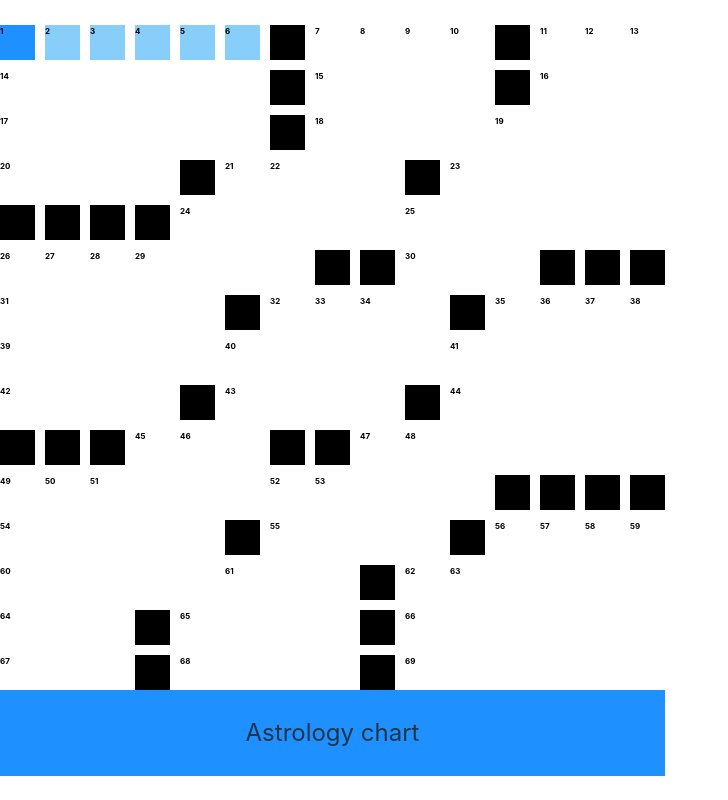
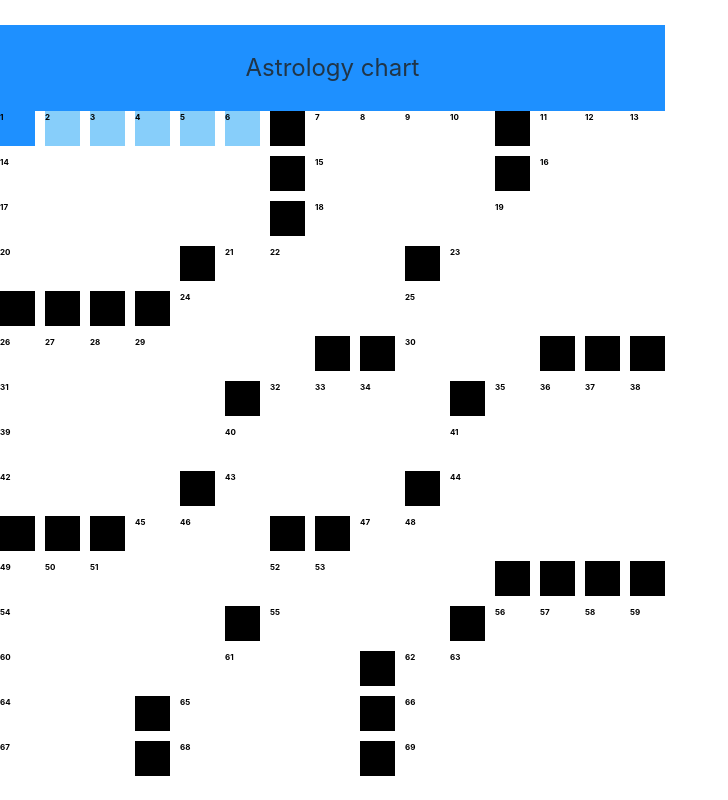
Before and after one commit to alicia4550/nyt-crossword, a React (Vite) app: page / in a window 1280 px wide. Shown: the whole page, without its empty margins (0-728 px from the left). Built offline with nearby package versions, Linux system fonts and the light colour scheme.

Commit message:
Refactor crossword grid into component

```diff
--- a/src/App.css
+++ b/src/App.css
@@ -1,5 +1,6 @@
-.grid-container > label {
-    height: 35px;
+.grid-container {
+    width: 665px;
+    height: 665px;
 }
 
 .clueNumber {
@@ -10,12 +11,12 @@
 }
 
 input {
-    width: 25px;
-    height: 25px;
+    width: 100%;
+    height: 100%;
     background-color: transparent;
     position: absolute;
-    top: 5px;
-    left: 3px;
+    top: 0%;
+    left: -4%;
     border: none;
     font-size: 2em;
     color: black;
--- a/src/App.jsx
+++ b/src/App.jsx
@@ -1,15 +1,81 @@
-import { useState } from 'react'
+import React from "react"
+
 import './App.css'
 
-import crosswordData from './crosswordData'
-import Crossword from './components/Crossword'
+import ClueHeader from "./components/ClueHeader"
+import Crossword from "./components/Crossword"
 
-function App() {
-  return (
-    <>
-        <Crossword data={crosswordData} />
-    </>
-  )
+import crosswordData from "./crosswordData"
+
+export default function App() {
+    const board = crosswordData.board
+
+    const playerBoard = board.map(row => {
+        return row.map(square => {
+            return square.value === "#" ? "#" : ""
+        })
+    })
+
+    const [gameState, setGameState] = React.useState({
+        activeSquare: {
+            row: 0,
+            col: 0
+        },
+        activeClue: 0,
+        isHorizontal: true,
+        playerBoard: playerBoard
+    })
+
+    function handleClick(row, col) {
+        setGameState(prevGameState => {
+            let toggleIsHorizontal = row === prevGameState.activeSquare.row && col === prevGameState.activeSquare.col
+            let newIsHorizontal = toggleIsHorizontal ? !prevGameState.isHorizontal : prevGameState.isHorizontal
+
+            return {
+                ...prevGameState,
+                activeSquare: {row: row, col: col},
+                activeClue: newIsHorizontal ? board[row][col].hClueNum : board[row][col].vClueNum,
+                isHorizontal: newIsHorizontal
+            }
+        })
+    }
+
+    function handleFocus(row, col) {
+        setGameState(prevGameState => {
+            return {
+                ...prevGameState,
+                activeSquare: {row: row, col: col},
+                activeClue: prevGameState.isHorizontal ? board[row][col].hClueNum : board[row][col].vClueNum,
+            }
+        })
+    }
+
+    function handleInput(event) {
+        const [row, col] = event.target.id.split("-")
+        setGameState(prevGameState => {
+            let newPlayerBoard = [...prevGameState.playerBoard]
+            newPlayerBoard[row][col] = event.target.value.toUpperCase()
+            return {
+                ...prevGameState,
+                playerBoard: newPlayerBoard
+            }
+        })
+    }
+
+    return (
+        <>
+            <ClueHeader
+                clueText={gameState.isHorizontal ?
+                    crosswordData.hClues[board[gameState.activeSquare.row][gameState.activeSquare.col].hClueNum] :
+                    crosswordData.vClues[board[gameState.activeSquare.row][gameState.activeSquare.col].vClueNum]}
+            />
+            <Crossword
+                board={board}
+                gameState={gameState}
+                handleClick={handleClick}
+                handleInput={handleInput}
+                handleFocus={handleFocus}
+            />
+        </>
+    )
 }
-
-export default App
--- /dev/null
+++ b/src/components/ClueHeader.jsx
@@ -0,0 +1,7 @@
+export default function ClueHeader(props) {
+    return (
+        <div className="clueText" style={{width: "615px"}}>
+            {props.clueText}
+        </div>
+    )
+}
--- a/src/components/Crossword.jsx
+++ b/src/components/Crossword.jsx
@@ -1,72 +1,16 @@
-import React from "react"
-
 import Square from "./Square"
 
 export default function Crossword(props) {
-    const board = props.data.board
-
-    const playerBoard = board.map(row => {
-        return row.map(square => {
-            return square.value === "#" ? "#" : ""
-        })
-    })
-
-    const [gameState, setGameState] = React.useState({
-        activeSquare: {
-            row: 0,
-            col: 0
-        },
-        activeClue: 0,
-        isHorizontal: true,
-        playerBoard: playerBoard
-    })
-
     const style = {
         display: "grid",
-        gridTemplateColumns: `repeat(${props.data.numCols.toString()}, 35px)`,
+        gridTemplateColumns: `repeat(${props.board[0].length.toString()}, 1fr)`,
+        gridTemplateRows: `repeat(${props.board.length.toString()}, 1fr)`,
         gridGap: "10px"
     }
 
-    function handleClick(row, col) {
-        setGameState(prevGameState => {
-            let toggleIsHorizontal = row === prevGameState.activeSquare.row && col === prevGameState.activeSquare.col
-            let newIsHorizontal = toggleIsHorizontal ? !prevGameState.isHorizontal : prevGameState.isHorizontal
-
-            return {
-                ...prevGameState,
-                activeSquare: {row: row, col: col},
-                activeClue: newIsHorizontal ? board[row][col].hClueNum : board[row][col].vClueNum,
-                isHorizontal: newIsHorizontal
-            }
-        })
-    }
-
-    function handleFocus(row, col) {
-        setGameState(prevGameState => {
-            return {
-                ...prevGameState,
-                activeSquare: {row: row, col: col},
-                activeClue: prevGameState.isHorizontal ? board[row][col].hClueNum : board[row][col].vClueNum,
-            }
-        })
-    }
-
-    function handleInput(event) {
-        const [row, col] = event.target.id.split("-")
-        setGameState(prevGameState => {
-            let newPlayerBoard = [...prevGameState.playerBoard]
-            newPlayerBoard[row][col] = event.target.value.toUpperCase()
-            return {
-                ...prevGameState,
-                playerBoard: newPlayerBoard
-            }
-        })
-    }
-
     return (
-        <>
         <div className="grid-container" style={style}>
-            {board.map((row, rowIndex) => {
+            {props.board.map((row, rowIndex) => {
                 return (
                     <>
                         {row.map((square, colIndex) => {
@@ -83,11 +27,11 @@ export default function Crossword(props) {
                                     vClueNum={square.vClueNum}
                                     row={rowIndex}
                                     col={colIndex}
-                                    isActive={rowIndex === gameState.activeSquare.row && colIndex === gameState.activeSquare.col}
-                                    isActiveClue={(gameState.isHorizontal && gameState.activeClue === square.hClueNum) || (!gameState.isHorizontal && gameState.activeClue === square.vClueNum)}
-                                    handleClick={handleClick}
-                                    handleInput={handleInput}
-                                    handleFocus={handleFocus}
+                                    isActive={rowIndex === props.gameState.activeSquare.row && colIndex === props.gameState.activeSquare.col}
+                                    isActiveClue={(props.gameState.isHorizontal && props.gameState.activeClue === square.hClueNum) || (!props.gameState.isHorizontal && props.gameState.activeClue === square.vClueNum)}
+                                    handleClick={props.handleClick}
+                                    handleInput={props.handleInput}
+                                    handleFocus={props.handleFocus}
                                 />
                             )
                         })}
@@ -95,13 +39,5 @@ export default function Crossword(props) {
                 )
             })}
         </div>
-        <div className="clueText" style={{width: ((props.data.numCols * 35) + 90).toString() + "px"}}>
-            {gameState.isHorizontal ?
-                props.data.hClues[board[gameState.activeSquare.row][gameState.activeSquare.col].hClueNum] :
-                props.data.vClues[board[gameState.activeSquare.row][gameState.activeSquare.col].vClueNum]}
-        </div>
-        </>
     )
-
-
 }
```
